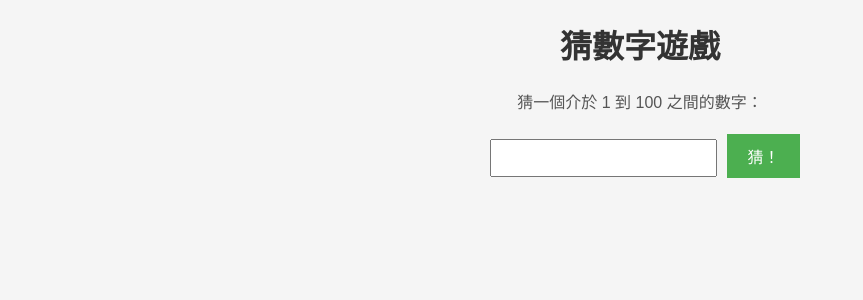
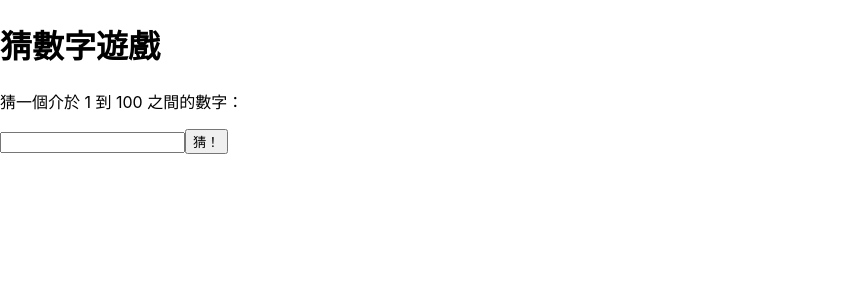
Before and after one commit to WendyWang1031/advanced_FE_GuessingNumber, a React (Create React App) app: page / in a window 1280 px wide. Shown: the top 300 px of the page, without its empty margins (0-863 px from the left). Built offline with nearby package versions, Linux system fonts and the light colour scheme.

Commit message:
part2 移轉html程式

```diff
--- a/src/App.js
+++ b/src/App.js
@@ -1,3 +1,4 @@
+/*
 import React, { useState } from "react";
 
 import "./styles.css";
@@ -30,7 +31,6 @@ const GuessNumberGame = () => {
     }
   };
 
-  //html的部分
   return (
     <div>
       <h1>猜數字遊戲</h1>
@@ -48,3 +48,34 @@ const GuessNumberGame = () => {
 };
 
 export default GuessNumberGame;
+*/
+
+import React, { useState } from "react";
+
+const GuessNumberGame = () => {
+  const [userInput, setUserInput] = useState("");
+  const [message, setMessage] = useState("");
+
+  const handleInputChange = (event) => {
+    setUserInput(event.target.value);
+  };
+
+  // 注意：此處未添加 handleGuess 函式，僅作為 UI 演示
+
+  return (
+    <div>
+      <h1>猜數字遊戲</h1>
+      <p>猜一個介於 1 到 100 之間的數字：</p>
+      <input
+        type="text"
+        id="guessField"
+        value={userInput}
+        onChange={handleInputChange}
+      />
+      <button>猜！</button>
+      <p className="message">{message}</p>
+    </div>
+  );
+};
+
+export default GuessNumberGame;
```
